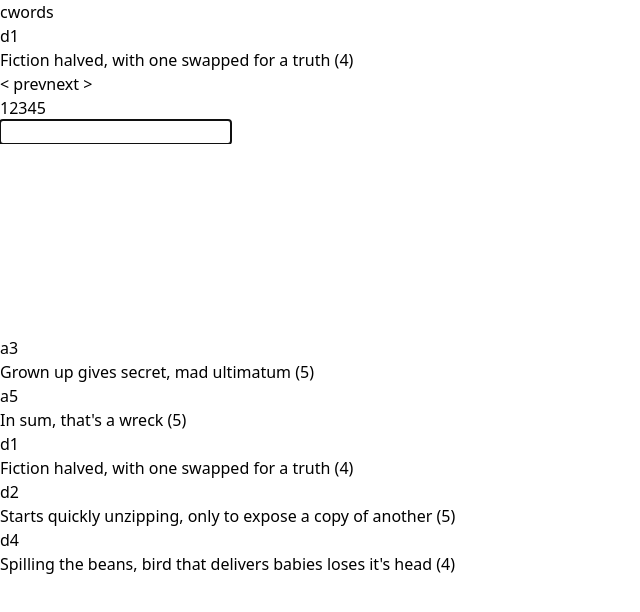
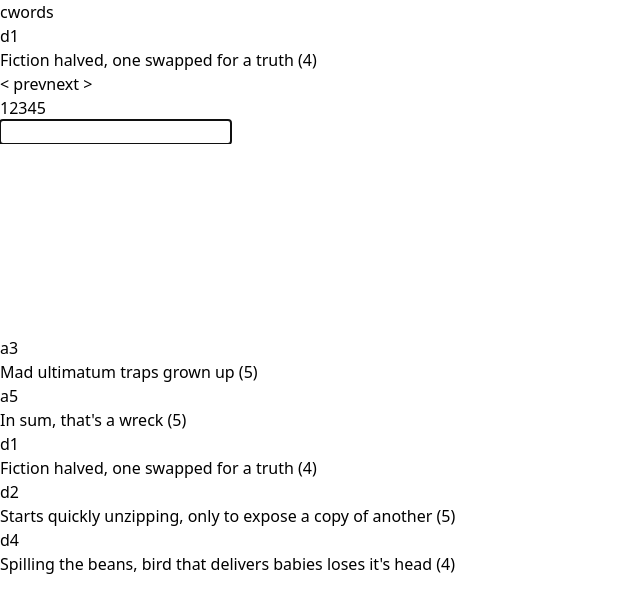
Before and after one commit to neverstew/cwords, a React (Vite) app in the folder app/: page / in a window 1280 px wide. Shown: the top 612 px of the page, without its empty margins (0-640 px from the left). Built offline with nearby package versions, Linux system fonts and the light colour scheme.

Commit message:
Update clue

```diff
--- a/app/src/useGame.ts
+++ b/app/src/useGame.ts
@@ -5,7 +5,7 @@ export const INITIAL_GAME_STATE = {
     "puzzle": "f . q . .\na d u l t\nc . o . a\nt o t a l\n. . e . k",
     "words": {
         "a3": {
-            "clue": "Grown up gives secret, mad ultimatum",
+            "clue": "Mad ultimatum traps grown up",
             "range": [
                 5,
                 6,
@@ -27,7 +27,7 @@ export const INITIAL_GAME_STATE = {
             "counts": "(5)"
         },
         "d1": {
-            "clue": "Fiction halved, with one swapped for a truth",
+            "clue": "Fiction halved, one swapped for a truth",
             "range": [
                 0,
                 5,
```
